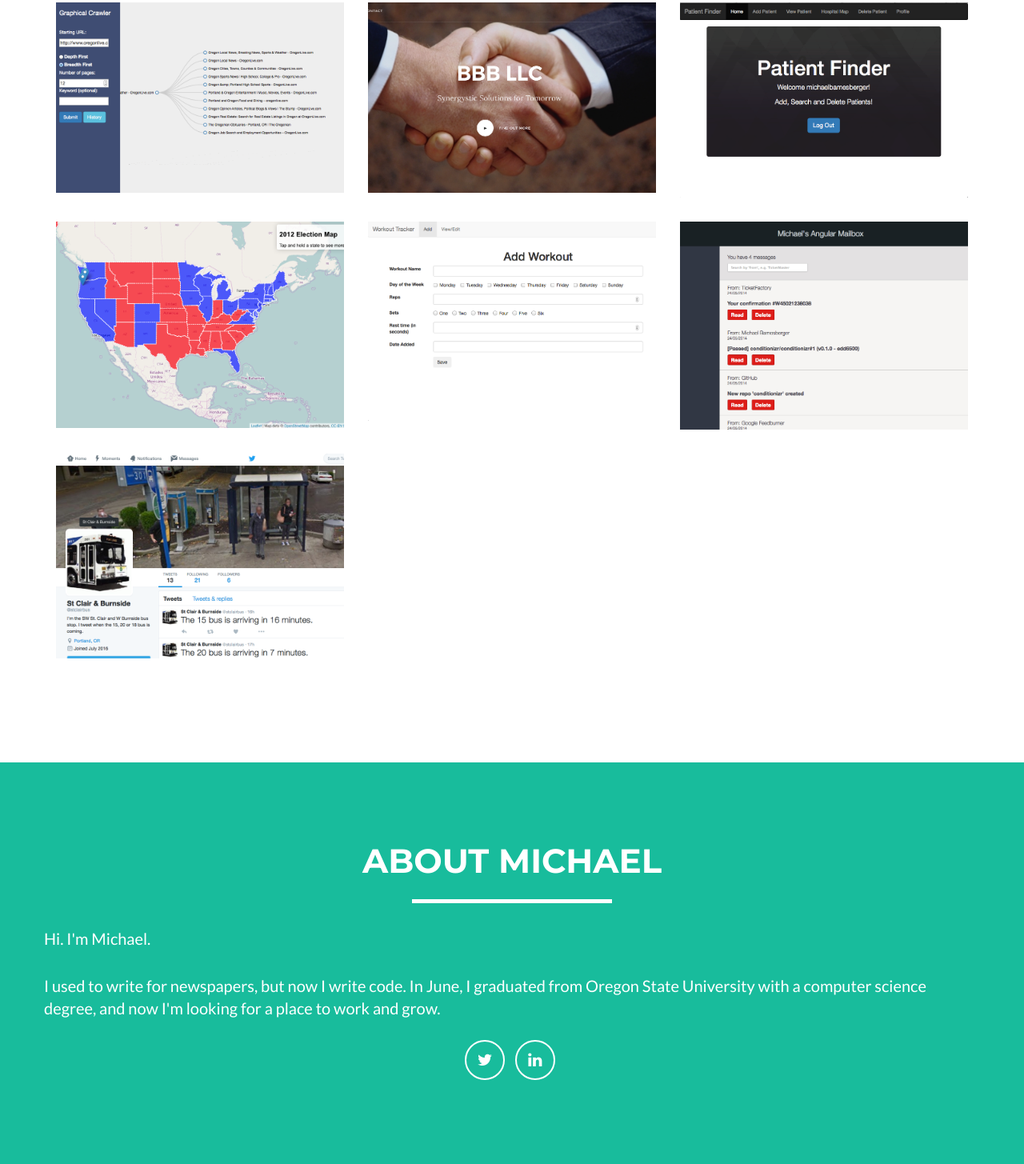
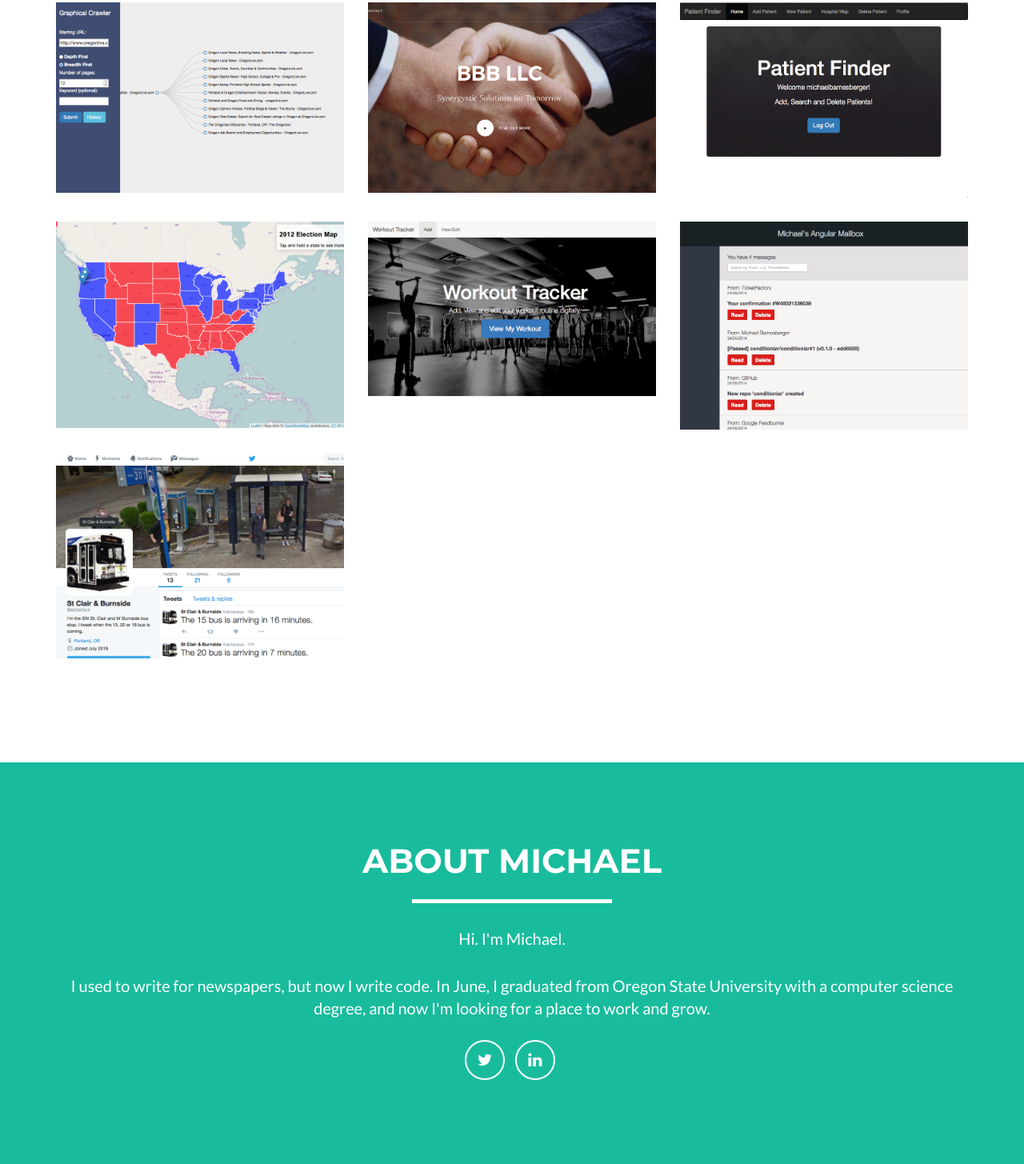
Before and after one commit to mbamesb2/mbamesb2.github.io, a website: page index.html in a window 1280 px wide. Shown: the part 1025-2480 px from the top of the page at 80% size. Drawn offline with nearby package versions, Linux system fonts and the light colour scheme.

Commit message:
update workout

```diff
--- a/index.html
+++ b/index.html
@@ -139,7 +139,7 @@
                                 <i class="fa fa-search-plus fa-3x"></i>
                             </div>
                         </div>
-                        <img src="img/portfolio/workout.jpg" class="img-responsive" alt="">
+                        <img src="img/portfolio/workout2.jpg" class="img-responsive" alt="">
                     </a>
                 </div>
                 <div class="col-sm-4 portfolio-item">
@@ -176,7 +176,7 @@
                 </div>
             </div>
             <div class="row">
-                <div>
+                <div class="col-md-12 text-center">
                     <p>Hi. I'm Michael.</p>
                     <br>
                     <p>I used to write for newspapers, but now I write code. In June, I graduated from Oregon State University with a computer science degree, and now I'm looking for a place to work and grow.</p>
```
Also changed, not shown: img/portfolio/workout2.jpg (added).
